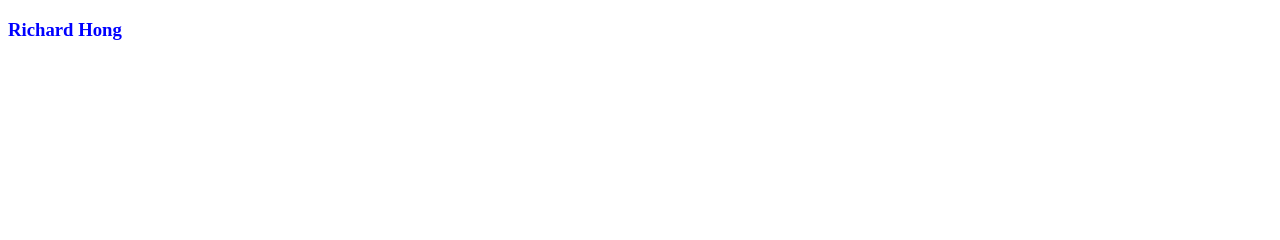
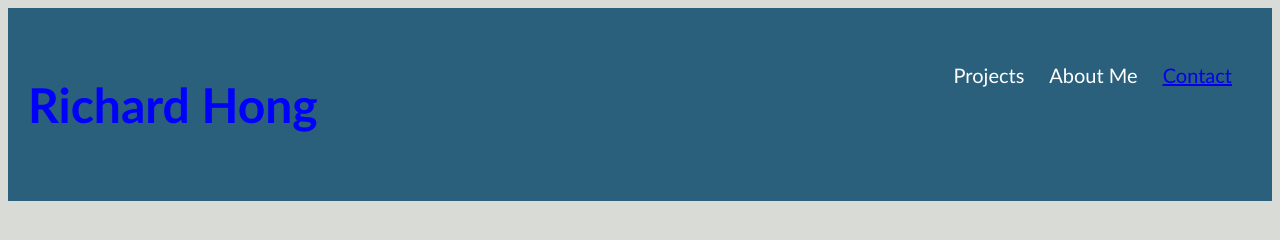
Before and after one commit to richardjhong/portfolio, a plain HTML site: page index.html in a window 1280 px wide. Shown: the top 240 px of the page. Drawn offline with Linux system fonts and the light colour scheme.

Commit message:
adding more scaffolding in index.html, testing contact info section of footer and corresponding link within navbar

```diff
--- a/assets/css/style.css
+++ b/assets/css/style.css
@@ -1,3 +1,46 @@
+body {
+  background-color: #d9dcd6;
+}
+
+header, footer {
+  padding: 20px;
+  font-family: 'Trebuchet MS', 'Lucida Sans Unicode', 'Lucida Grande', 'Lucida Sans', Arial, sans-serif;
+  background-color: #2a607c;
+  color: #ffffff;
+}
+
+header .header-title {
+  display: inline-block;
+  font-size: 48px;
+}
+
 header h3 {
   color: blue;
 }
+
+navbar {
+  padding-top: 15px;
+    margin-right: 20px;
+    float: right;
+    font-family: 'Gill Sans', 'Gill Sans MT', Calibri, 'Trebuchet MS', sans-serif;
+    font-size: 20px;
+}
+
+.link-bar {
+  display: flex;
+  float: right;
+}
+
+navbar li {
+  list-style-type: none;
+  display: inline-block;
+  margin-left: 25px;
+}
+
+#filler-container {
+  height: 5000px;
+}
+
+#contact_info {
+  display: flex;
+}
--- a/index.html
+++ b/index.html
@@ -9,14 +9,30 @@
 
 <body>
     <header>
-       <h3>Richard Hong</h3>
+       <h3 class="header-title">Richard Hong</h3>
+       <navbar>
+        <ul class="link-bar">
+          <li>Projects</li>
+          <li>About Me</li>
+          <li><a href="#contact_info">Contact</a></li>
+        </ul>
+       </navbar>
     </header>
 
     <main>
-
+      <div id="filler-container" />
     </main>
     <footer>
-
+      <section id="contact_info">
+        <img
+          src="./assets/images/headshot.png"
+          width="400"
+          height="400"
+          alt="headshot by brick wall"
+        />
+        <p>Test</p>
+        <p>Another Test</p>
+      </section>
     </footer>
 </body>
 
```
Also changed, not shown: 3 other files.
